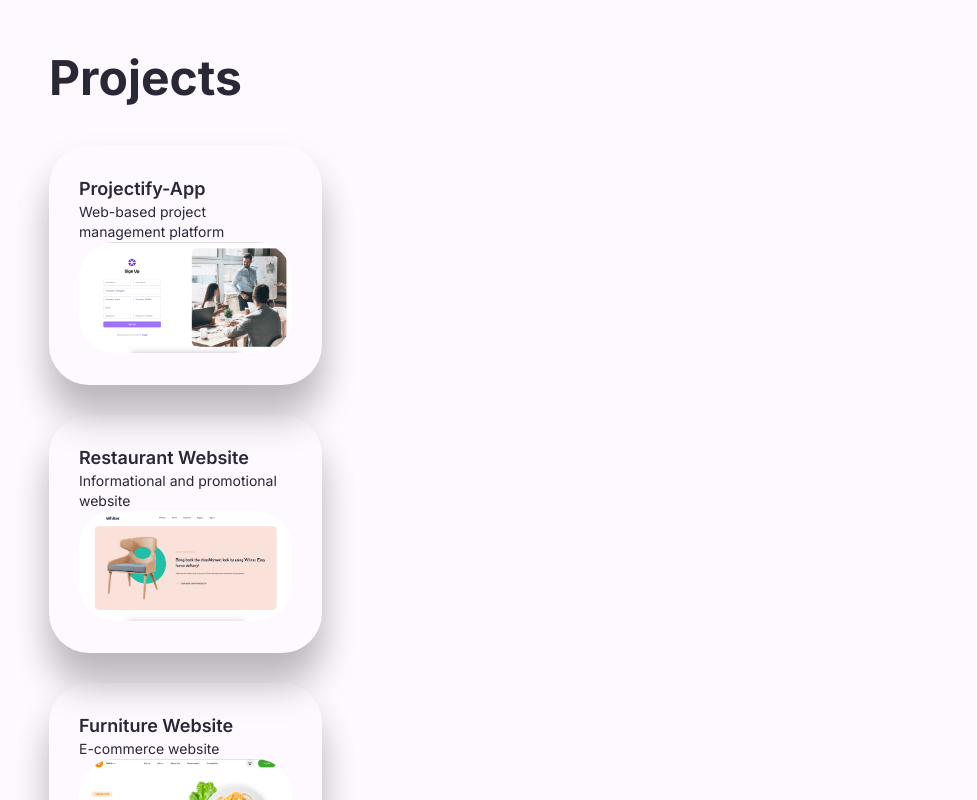
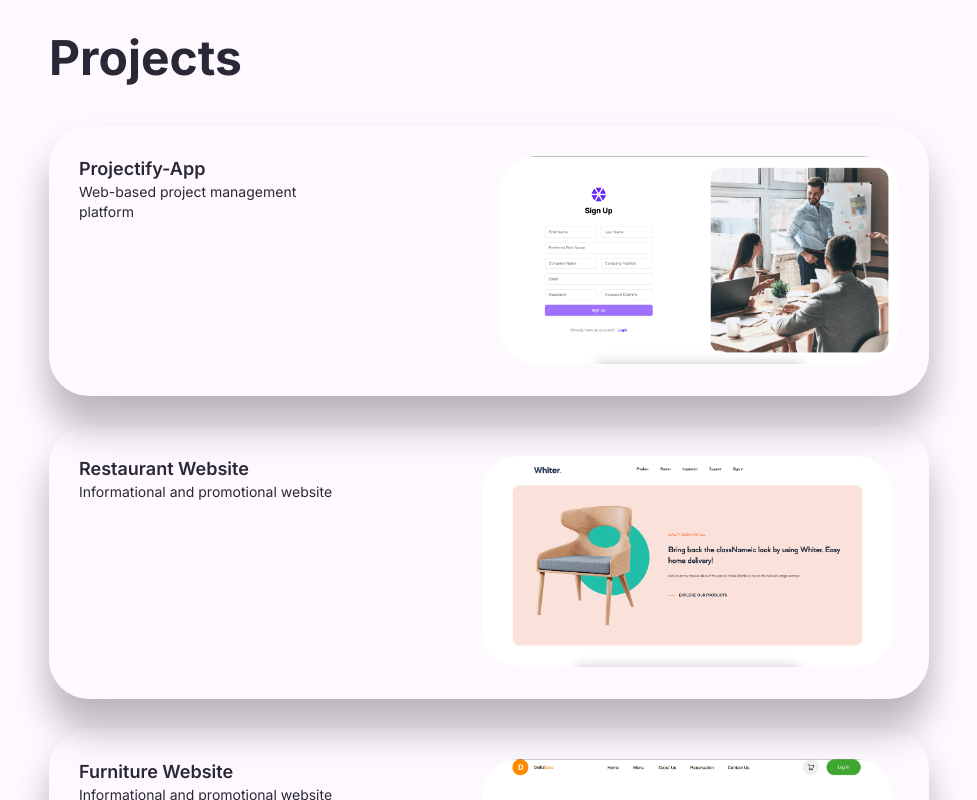
Before and after one commit to rukshonarad/personal-portfolio, a React (Create React App) app: page / in a window 1280 px wide. Shown: the part 1800-2600 px from the top of the page, without its empty margins (151-1128 px from the left). Built offline with nearby package versions, Linux system fonts and the light colour scheme.

Commit message:
Add right rgb background and fix width

```diff
--- a/src/page/home/sections/project/ProjectCard.tsx/ProjectCard.tsx
+++ b/src/page/home/sections/project/ProjectCard.tsx/ProjectCard.tsx
@@ -4,6 +4,7 @@ import { useState } from "react";
 import github from "../../../../../assets/github.png";
 import demo from "../../../../../assets/demo.png";
 import info from "../../../../../assets/information.png";
+
 type Project = {
     image: string;
     name: string;
@@ -25,7 +26,9 @@ const ProjectCardWrapper = styled.div`
 `;
 
 const ProjectCard = styled.div`
-    width: calc(33.333% - var(--space-20));
+    display: flex;
+    gap: 15rem;
+    width: 100%;
     border-radius: var(--border-radius-40);
     box-shadow: var(--shadow-3xl);
     padding: var(--space-30) var(--space-30);
@@ -33,7 +36,9 @@ const ProjectCard = styled.div`
 
     transition: opacity 0.3s;
     &:hover {
-        opacity: 0.5;
+        .project-image-overlay {
+            opacity: 1;
+        }
     }
 `;
 
@@ -46,33 +51,47 @@ const ProjectDescription = styled(Typography)``;
 const ButtonWrapper = styled.div<{ isVisible: boolean }>`
     display: ${({ isVisible }) => (isVisible ? "flex" : "none")};
     position: absolute;
-    bottom: var(--space-72);
-    left: 50%;
-    transform: translateX(-50%);
+    bottom: 9rem;
+    right: 12rem;
     padding: var(--space-20);
-
     border-radius: var(--border-radius-20);
     z-index: 2;
     gap: var(--space-10);
 `;
 
-const ProjectImg = styled.div`
-    text-align: center;
+const ProjectImgWrapper = styled.div`
+    position: relative;
+    overflow: hidden;
+    width: 50%;
+    height: auto;
+    border-radius: var(--border-radius-36);
 `;
 
 const ProjectImage = styled.img`
-    max-width: 100%;
+    width: 100%;
     border-radius: var(--border-radius-36);
 `;
+
+const ProjectImageOverlay = styled.div`
+    position: absolute;
+    top: 0;
+    left: 0;
+    width: 100%;
+    height: 100%;
+    background-color: rgba(0, 0, 0, 0.5);
+    opacity: 0;
+    transition: opacity 0.3s;
+`;
+
 const Buttons = styled(Button)`
-    background-color: none;
-    z-index: 2;
+    align-items: center;
+    justify-content: center;
     img {
         width: 3rem;
-        z-index: 1;
         height: auto;
     }
 `;
+
 const ProjectCards = ({ project }: ProjectCardProps) => {
     const [isButtonVisible, setIsButtonVisible] = useState(false);
 
@@ -82,15 +101,14 @@ const ProjectCards = ({ project }: ProjectCardProps) => {
                 onMouseEnter={() => setIsButtonVisible(true)}
                 onMouseLeave={() => setIsButtonVisible(false)}
             >
+                <div className="hover-effect">
                     <ProjectName variant="paragraphMD" weight="semibold">
                         {project.name}
                     </ProjectName>
                     <ProjectDescription variant="subtitleLG">
                         {project.description}
                     </ProjectDescription>
-                <ProjectImg>
-                    <ProjectImage src={project.image} alt="Project" />
-                </ProjectImg>
+                </div>
                 <ButtonWrapper isVisible={isButtonVisible}>
                     <a href={project.githubLink}>
                         <Buttons>
@@ -108,6 +126,10 @@ const ProjectCards = ({ project }: ProjectCardProps) => {
                         </Buttons>
                     </a>
                 </ButtonWrapper>
+                <ProjectImgWrapper>
+                    <ProjectImage src={project.image} alt="Project" />
+                    <ProjectImageOverlay className="project-image-overlay" />
+                </ProjectImgWrapper>
             </ProjectCard>
         </ProjectCardWrapper>
     );
--- a/src/page/home/sections/project/ProjectCard.tsx/data.ts
+++ b/src/page/home/sections/project/ProjectCard.tsx/data.ts
@@ -22,7 +22,7 @@ export const projects = [
     {
         image: project2,
         name: "Furniture Website",
-        description: "E-commerce website",
+        description: "Informational and promotional website ",
         githubLink: "https://github.com/rukshonarad/furniture-website-react",
         demoLink: "http://localhost:3000/",
         info: "https://www.figma.com/file/e0MYFWFazJ2ImXcjoNm372/Projectify?type=design&node-id=43-524&mode=design&t=iZNUqtuElmiJXIzr-0"
--- a/src/page/home/sections/project/Projects.tsx
+++ b/src/page/home/sections/project/Projects.tsx
@@ -9,7 +9,7 @@ const SectionBase = styled.div`
     padding: 2.5rem 20rem;
     /* height: 100vh; */
     position: relative;
-    padding-top: var(--space-250);
+    padding-top: 23rem;
     background-color: var(--purple-12);
 `;
 
```
Lines whose indentation alone changed are shown as unchanged.
